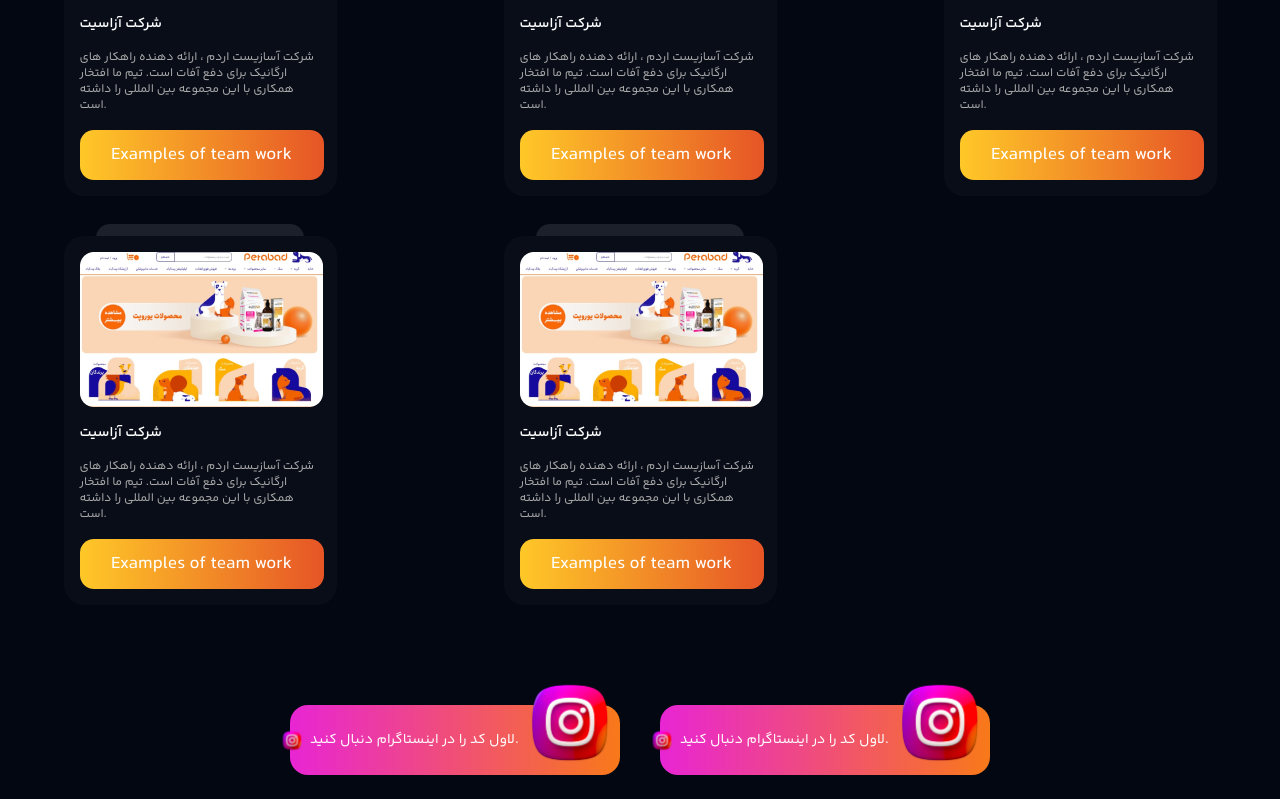
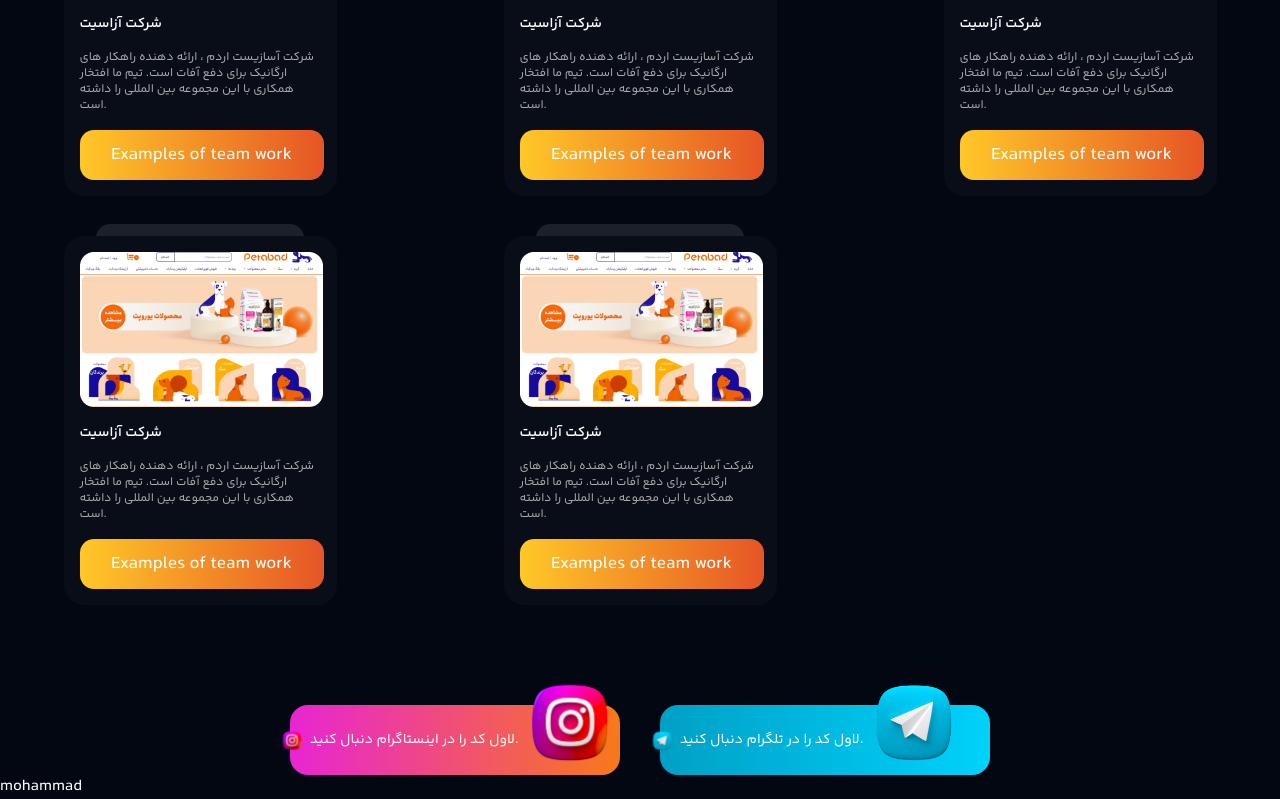
Before and after one commit to spdfalcon/company-2lang, a Next.js app: page /en/ in a window 1280 px wide. Shown: the part 3145-3944 px from the top of the page. Before the commit the page ends 3920 px from the top, so only its background shows below. Built offline with nearby package versions, Linux system fonts and the light colour scheme.

Commit message:
footer start

```diff
--- a/app/[locale]/layout.tsx
+++ b/app/[locale]/layout.tsx
@@ -4,6 +4,7 @@ import "bootstrap-icons/font/bootstrap-icons.min.css";
 import Topbar from "../_components/templates/topbar/Topbar";
 import { NextIntlClientProvider, useMessages } from "next-intl";
 import localFont from "next/font/local";
+import Footer from "../_components/templates/home/Footer/Footer";
 const yekanbakh = localFont({
   src: [
     {
@@ -71,6 +72,7 @@ export default function RootLayout({
             <Topbar></Topbar>
             <div className="">{children}</div>
           </div>
+          <Footer></Footer>
         </body>
       </NextIntlClientProvider>
     </html>
--- a/app/[locale]/page.tsx
+++ b/app/[locale]/page.tsx
@@ -5,7 +5,6 @@ import Plans from "../_components/templates/home/Plans/Plans";
 import Brief from "../_components/templates/home/Brief/Brief";
 import BriefMd from "../_components/templates/home/Brief/BriefMd";
 import Portfolios from "../_components/templates/home/Portfolios/Portfolios";
-import SocialMedia from "../_components/modules/SocialMedia";
 import SocialMedias from "../_components/templates/home/SocialMedias";
 
 export default function Home() {
@@ -26,6 +25,7 @@ export default function Home() {
         <div className="">
           <SocialMedias></SocialMedias>
         </div>
+
       </div>
       <BgBlur></BgBlur>
     </>
--- /dev/null
+++ b/app/_components/templates/home/Footer/Footer.tsx
@@ -0,0 +1,9 @@
+import React from 'react'
+
+export default function Footer() {
+  return (
+    <div>
+      mohammad
+    </div>
+  )
+}
--- a/app/_components/templates/home/SocialMedias.tsx
+++ b/app/_components/templates/home/SocialMedias.tsx
@@ -11,10 +11,10 @@ export default function SocialMedias() {
         title="لاول کد را در اینستاگرام دنبال کنید. "
       ></SocialMedia>
       <SocialMedia
-        bg="bg-gradient-to-r from-[#E825D4] to-[#F87919]"
-        iconmd="/home/socialmedia/instagramsm.png"
-        iconsm="/home/socialmedia/instagrammd.png"
-        title="لاول کد را در اینستاگرام دنبال کنید. "
+        bg="bg-gradient-to-r from-[#00A0C5] to-[#00D2FC]"
+        iconmd="/home/socialmedia/telegramsm.png"
+        iconsm="/home/socialmedia/telegrammd.png"
+        title="لاول کد را در تلگرام دنبال کنید. "
       ></SocialMedia>
     </div>
   );
```
Also changed, not shown: public/home/socialmedia/telegrammd.png (added), public/home/socialmedia/telegramsm.png (added).
